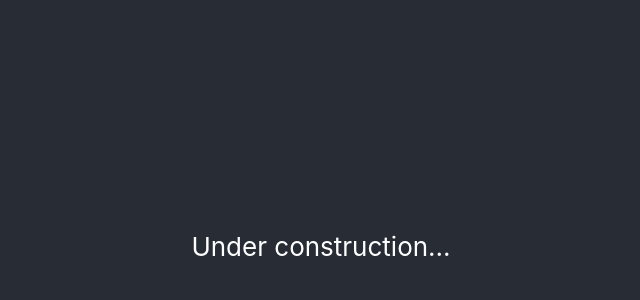
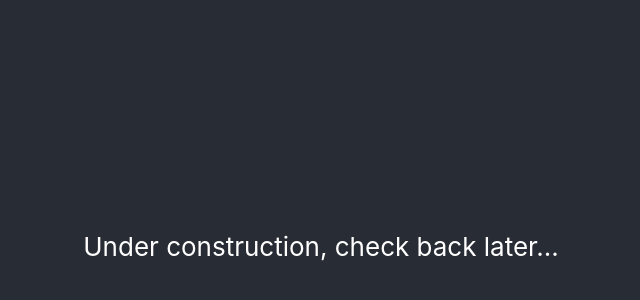
Before and after one commit to dvptl68/dvptl68.github.io, a React (Create React App) app: page / in a window 1280 px wide. Shown: the part 154-454 px from the top of the page, without its empty margins (319-959 px from the left). Built offline with nearby package versions, Linux system fonts and the light colour scheme; the HTML template or start-up script is replaced by a standard one.

Commit message:
Update text

```diff
--- a/src/App.tsx
+++ b/src/App.tsx
@@ -6,7 +6,7 @@ function App() {
     <div className="App">
       <header className="App-header">
         <p>
-          Under construction...
+          Under construction, check back later...
         </p>
       </header>
     </div>
```
